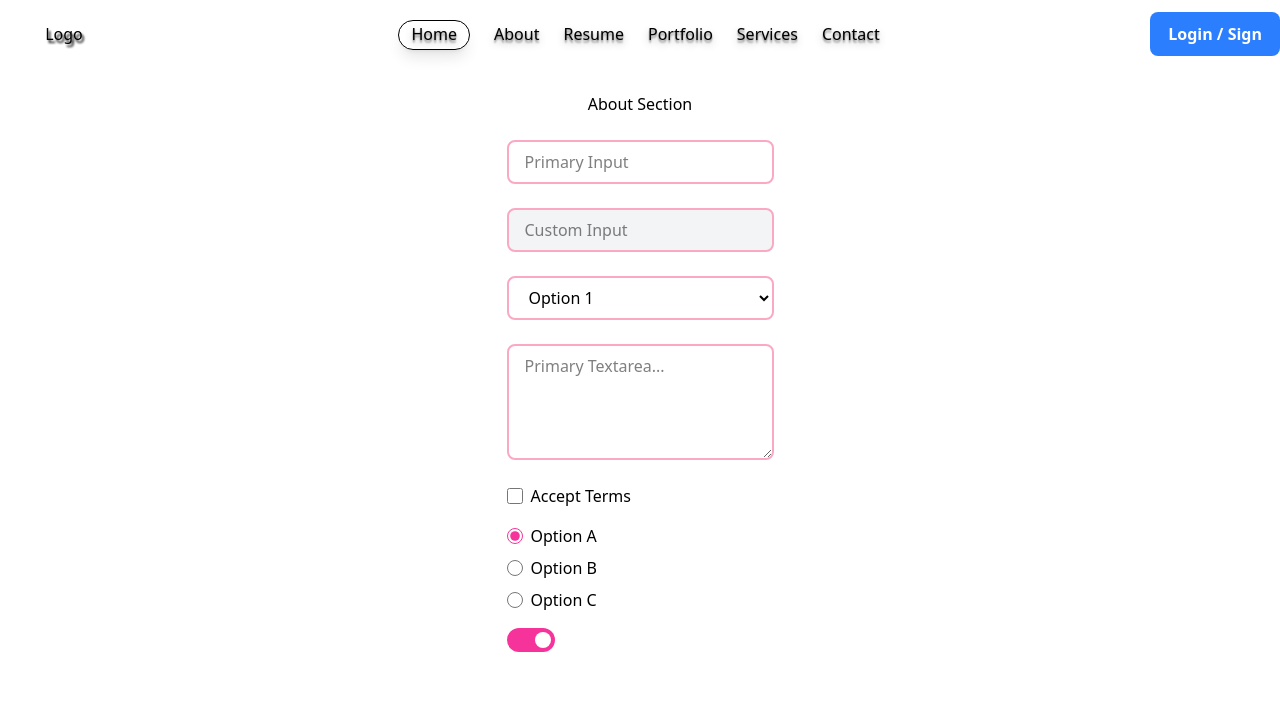
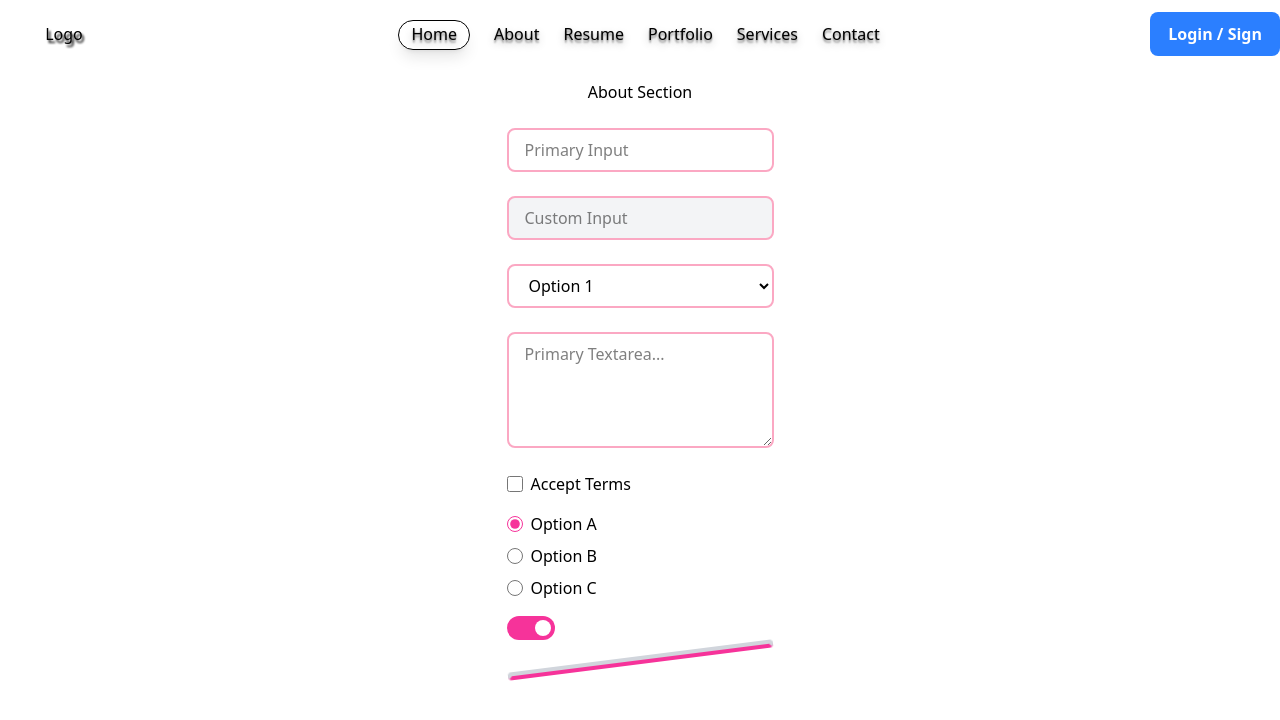
Before and after one commit to awaisfaryad25/react-basic-project, a React (Vite) app: page / in a window 1280 px wide. Shown: the top 720 px of the page. Built offline with nearby package versions, Linux system fonts and the light colour scheme.

Commit message:
add loader

```diff
--- /dev/null
+++ b/src/components/global/Loader.jsx
@@ -0,0 +1,11 @@
+import React from "react";
+
+const Loader = ({ size = "6", className = "" }) => {
+  return (
+    <div
+      className={`w-${size} h-${size} border-4 border-gray-300 border-t-pink-500 rounded-full animate-spin ${className}`}
+    />
+  );
+};
+
+export default Loader;
--- a/src/components/home/About.jsx
+++ b/src/components/home/About.jsx
@@ -5,6 +5,7 @@ import Checkbox from '../global/Checkbox'
 import RadioGroup from '../global/RadioGroup'
 import Switch from '../global/Switch'
 import Modal from '../global/Modal'
+import Loader from '../global/Loader'
 
 const selectOptions = [
   { label: "Option 1", value: "1" },
@@ -38,6 +39,7 @@ const About = ({ id }) => (
       <Switch checked={true} onChange={() => {}} />
       <Modal   />
 
+      <Loader size="8" className="border-t-blue-500" />
     </div>
   </div>
 )
```
